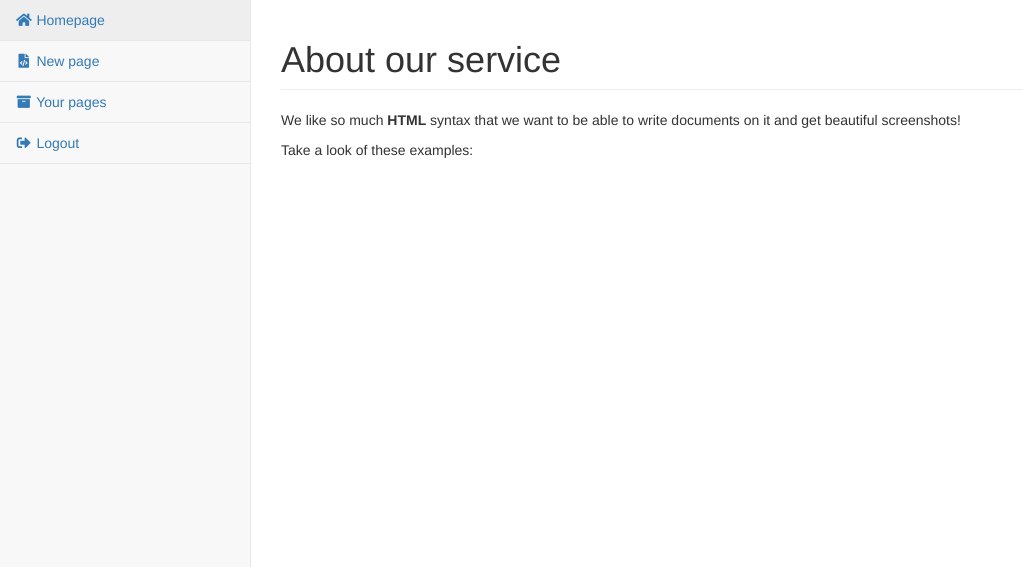
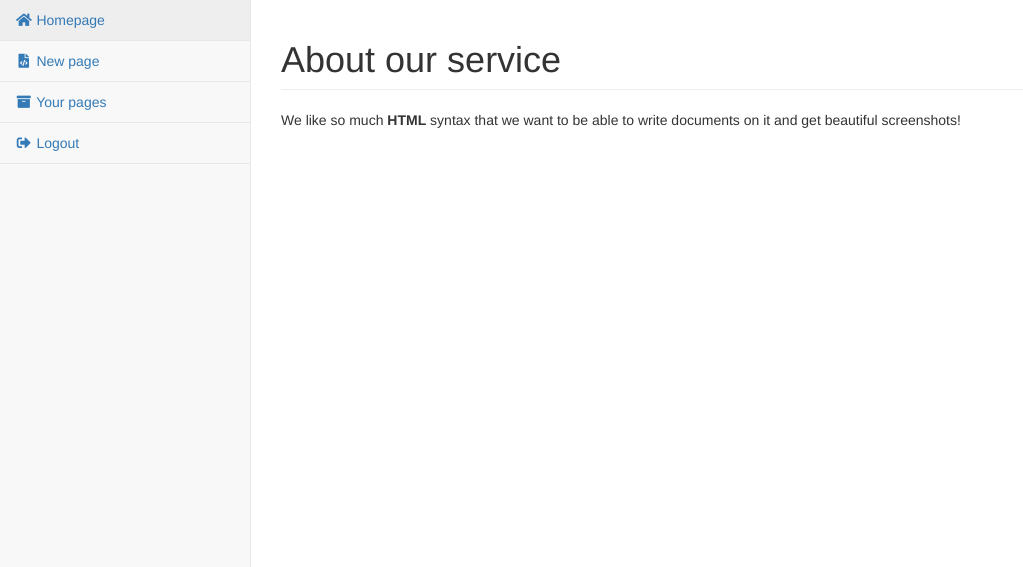
Before and after one commit to Shinil35/render-my-page, a PHP site: page /web/src/index.php in a window 1280 px wide. Shown: the part 51-618 px from the top of the page, without its empty margins (0-1023 px from the left). Run offline with PHP 8.4, Linux system fonts and the light colour scheme; a user stored in the database is signed in; data comes from the database, SQL or seed files in the repository.

Commit message:
Formatting and tweaks before publication

```diff
--- a/web/src/index.php
+++ b/web/src/index.php
@@ -28,10 +28,6 @@ $page_name = $site_name;
             <p>
                 We like so much <b>HTML</b> syntax that we want to be able to write documents on it and get beautiful screenshots!
             </p>
-            <p>
-                Take a look of these examples:
-                <!-- TODO: BETTER SERVICE DESCRIPTION -->
-            </p>
         </div>
     </div>
 </div>
```
Also changed, not shown: description.md (added, +1 -0 lines), README.md, 1 other file.
